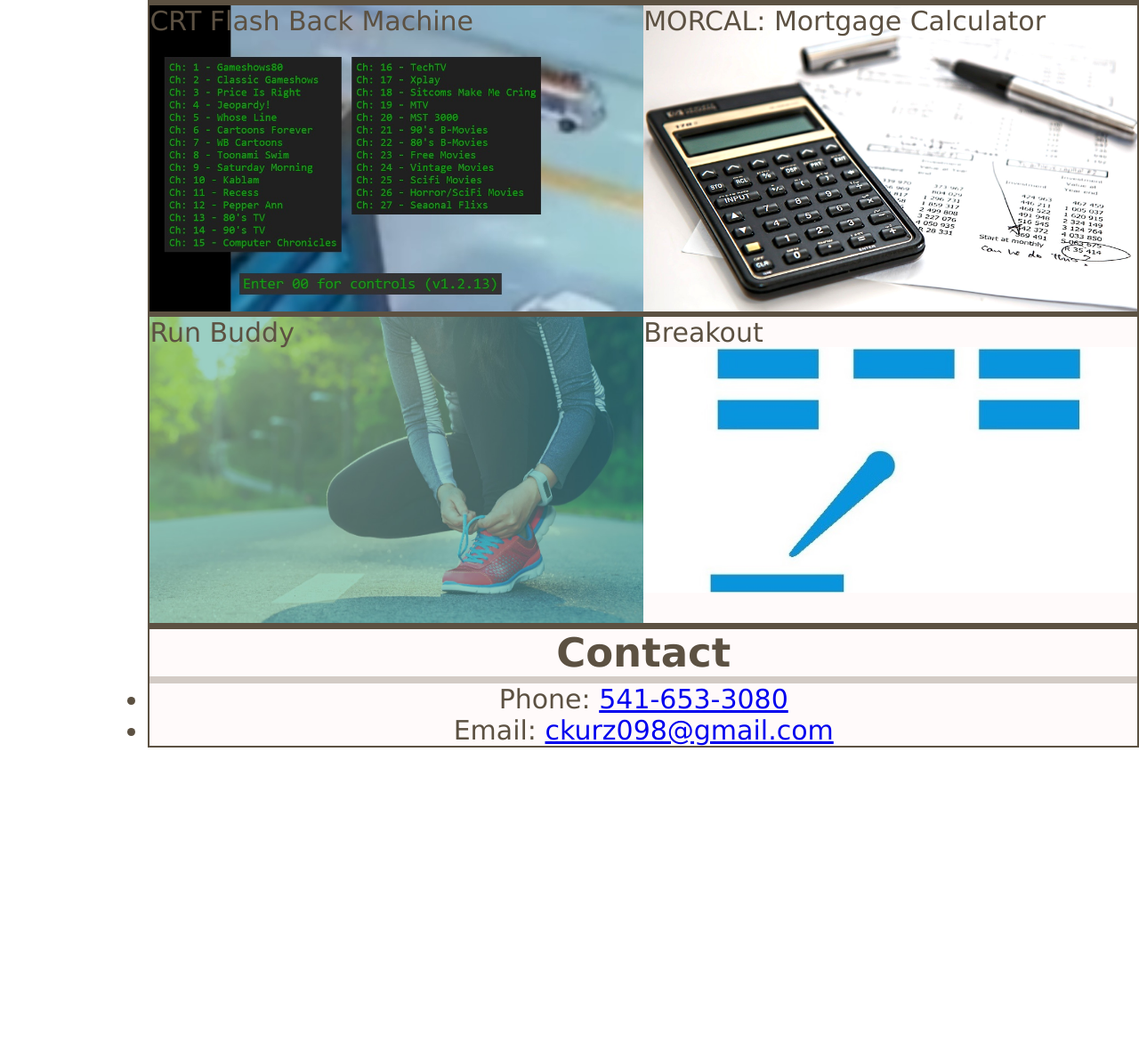
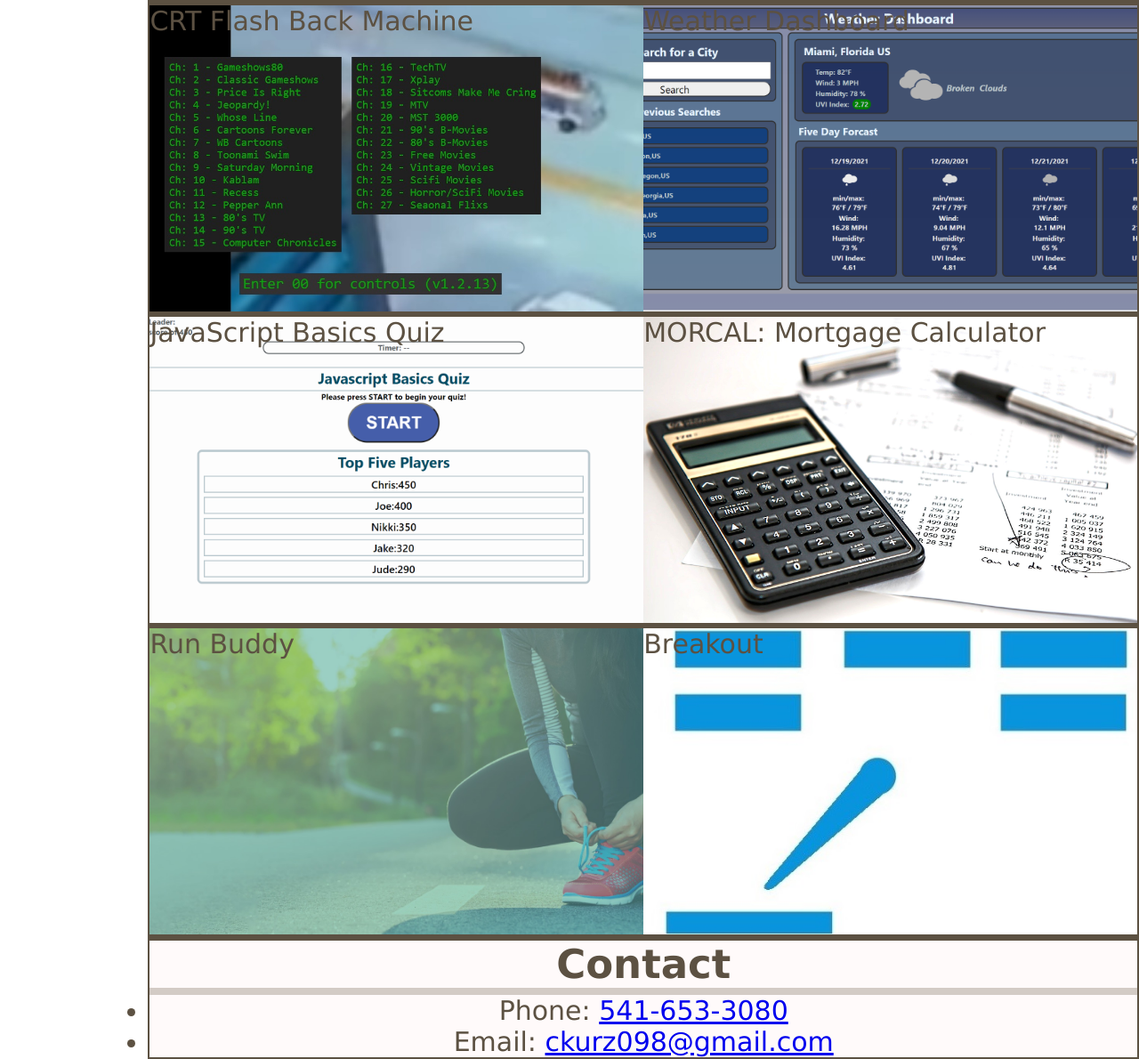
Before and after one commit to ChrisKurz098/Chris-Kurz-Portfolio, a plain HTML site: page index.html in a window 1280 px wide. Shown: the part 1203-2393 px from the top of the page at 89% size. Before the commit the page ends 2043 px from the top, so only its background shows below. Drawn offline with Linux system fonts and the light colour scheme.

Commit message:
minor edit to styles

```diff
--- a/assets/css/style.css
+++ b/assets/css/style.css
@@ -145,6 +145,8 @@ header nav img{
 /*Spelling Bee*/
 #spellingBee {
     color: var(--primary-color);
+    background-repeat: no-repeat;
+    background-position: 35% 0%;
     flex: 1 100%;
     height: 350px;
     border-top: 3px solid var(--primary-color);
@@ -155,8 +157,10 @@ header nav img{
 }
 
 /*CRT*/
-#crtFlashBack {
+#crtFlashBack, #weatherDash, #jsQuiz, #morcal, #runbuddy, #breakout  {
     color: var(--primary-color);
+    background-repeat: no-repeat;
+
     flex: 1 50%;
     height: 350px;
     border-top: 3px solid var(--primary-color);
@@ -165,47 +169,36 @@ header nav img{
     background-size: cover;
     background-image: url(../images/CRTImage.jpg);
 }
+
+
+                                    /*MORCAL---------*/
+#weatherDash {
+
+    background-image: url(../images/weatherDash.png);
+}
+                                    /*MORCAL---------*/
+#jsQuiz {
+
+    background-image: url(../images/jsQuiz.png);
+}
                                     /*MORCAL---------*/
 #morcal {
-    color: var(--primary-color);
-    flex: 1 50%;
-    height: 350px;
-    border-top: 3px solid var(--primary-color);
-    border-bottom: 3px solid var(--primary-color);
-    background-position: top;
-    background-size: cover;
+
     background-image: url(../images/MORCAL.jpg);
 }
-#morcal:hover {
-    font-weight: bold;
-}
+
                                     /*runbuddy---------*/
 #runbuddy {
-    color: var(--primary-color);
-    flex:1 50%;
-    height: 350px;
-    border-top: 3px solid var(--primary-color);
-    border-bottom: 3px solid var(--primary-color);
-    background-position: right;
-    background-size:cover;
+
     background-image: url(../images/runbuddy.jpg);
 }
-#runbuddy:hover {
-    font-weight: bold;
-}
+
                                     /*breakout---------*/
 #breakout {
-    color: var(--primary-color);
-    flex: 1 50%;
-    height: 350px;
-    border-top: 3px solid var(--primary-color);
-    border-bottom: 3px solid var(--primary-color);
-    background-position: center;
-    background-size: 100%;
-    background-repeat: no-repeat;
+
     background-image: url(../images/breakout.jpg);
 }
-#breakout:hover {
+#crtFlashBack:hover,#spellingBee:hover, #weatherDash:hover, #jsQuiz:hover, #morcal:hover, #runbuddy:hover, #breakout:hover{
     font-weight: bold;
 }
 /*BEGIN FOOTER SECTION*/
--- a/index.html
+++ b/index.html
@@ -50,6 +50,8 @@
     <div id="works">
         <a id="spellingBee" href="https://chriskurz098.github.io/Group-Project-Spelling-Bee/" target="_blank">Spelling Bee</a>
         <a id="crtFlashBack" href="https://chriskurz098.github.io/80sGameshowPlayer/" target="_blank">CRT Flash Back Machine</a>
+        <a id="weatherDash" href="https://chriskurz098.github.io/Weather-Dashborard/" target="_blank">Weather Dashboard</a>
+        <a id="jsQuiz" href="https://chriskurz098.github.io/JavaScript-Basics-Quiz/" target="_blank">JavaScript Basics Quiz</a>
             <a id="morcal" href="https://chriskurz098.github.io/MORCAL-GUI/" target="_blank">MORCAL: Mortgage Calculator</a>
             <a id="runbuddy" href="https://chriskurz098.github.io/run-buddy/" target="_blank">Run Buddy</a>
             <a id="breakout" href="https://chriskurz098.github.io/Breakout/" target="_blank">Breakout</a>
```
Also changed, not shown: assets/images/jsQuiz.png (added), assets/images/weatherDash.png (added).
